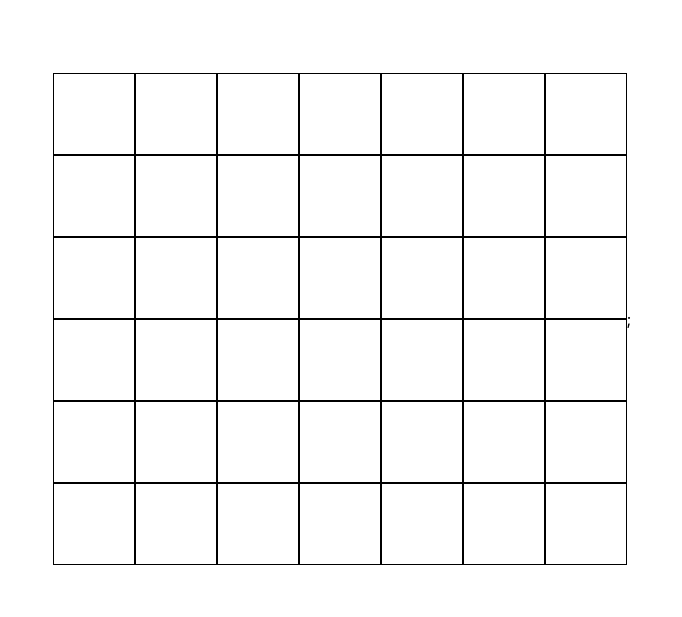
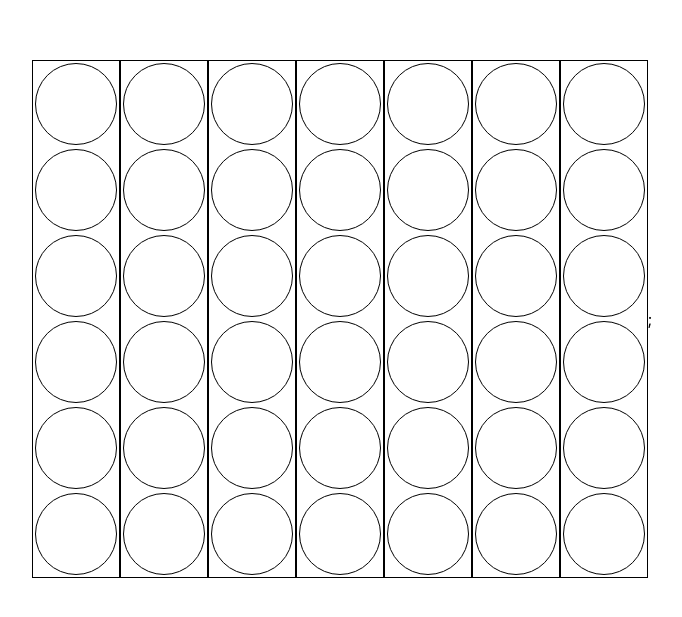
Before and after one commit to Jonathandah/mandatory-advanced-js4, a React (Create React App) app in the folder connect_four/: page / in a window 1280 px wide. Shown: the part 181-798 px from the top of the page, without its empty margins (398-1080 px from the left). Built offline with nearby package versions, Linux system fonts and the light colour scheme.

Commit message:
acheckcolumn and checkline function added

```diff
--- a/connect_four/src/App.css
+++ b/connect_four/src/App.css
@@ -13,16 +13,21 @@
   justify-content: center;
   margin: 100px;
   border-collapse: collapse;
+
   flex-direction: row;
 }
 .Grid__row{
+  border: 1px solid black;
+  border-collapse: collapse;
   display: flex;
   flex-direction: column;
 }
 
 .Grid__row__cell{
+  border-radius: 50%;
   display: table-cell;
   border: 1px solid black;
   width: 80px;
   height: 80px;
+  margin: 2px;
 }
--- a/connect_four/src/App.js
+++ b/connect_four/src/App.js
@@ -7,7 +7,7 @@ const grid = Array(7)
     .map(_ => Array(6).fill("white"));
 
 console.log(grid);
-
+//grid[0][5] = "black";
 
 
 function reducer(state, action){
@@ -16,7 +16,6 @@ function reducer(state, action){
     case "fill_cell":
     let grid =[...state.grid];
 
-    console.log(action.rowArray);
     for(let i = action.rowArray.length-1; i>=0; i--){
 
       if(action.rowArray[i] === "white"){
@@ -29,6 +28,7 @@ function reducer(state, action){
         }
       }
     }
+    //får fel för att jag inte returnerar något när en cell inte är vit. Vad ska jag returnera?
 
 
     //gamla men kunde inte få färgen att landa längst ner
@@ -49,28 +49,39 @@ function reducer(state, action){
     */
   }
 }
-  function checkColumn(){
-    for(let column of grid){
-      for(let i = column.length-1; i>=0; i--){
-        if(column[i]){
 
-        }
-      }
-    }
-  }
 
 const App = ()=>{
 const [state, dispatch] = useReducer(reducer, { selectedColor: "red", grid });
 
-//går inte att köra state.grid?
+
+function checkLine(a,b,c,d){
+  return((a !== "white") && (a ===b) && (a === c) && (a === d))
+}
+
+
+function checkColumn(){
+  console.log(state.grid);
+  let grid = [...state.grid];
+  for(let c = 0; c<7; c++){
+    for(let r = 0; r<3; r++){
+      console.log("column", grid[c], grid[c][r]);
+      if(checkLine(grid[c][r], grid[c][r+1], grid[c][r+2], grid[c][r+3])){
+        console.log(grid[c][r], "won");
+      }
+    }
+  }
+}
+//vinnaren ges ut en runda för sent, varflör?
+
 
   return (
     <div className="App">
       <main className="App__main">
         <div className="App__main__field">
-          <Grid grid={grid}  onClickCell={(row, column, rowArray) => {
+          <Grid grid={state.grid}  onClickCell={(row, column, rowArray) => {
             dispatch({ type: "fill_cell", row, column, rowArray })
-
+            checkColumn();
             }
 
           }></Grid>
```
